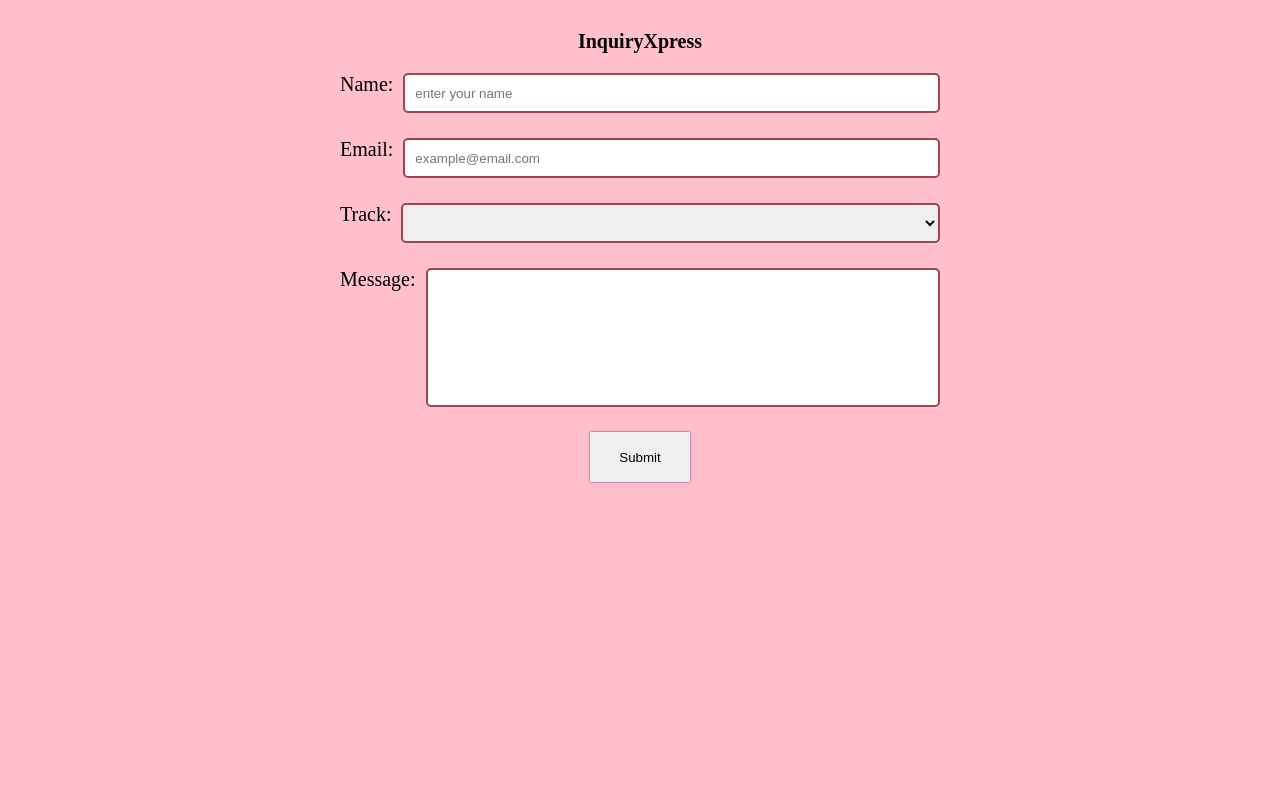
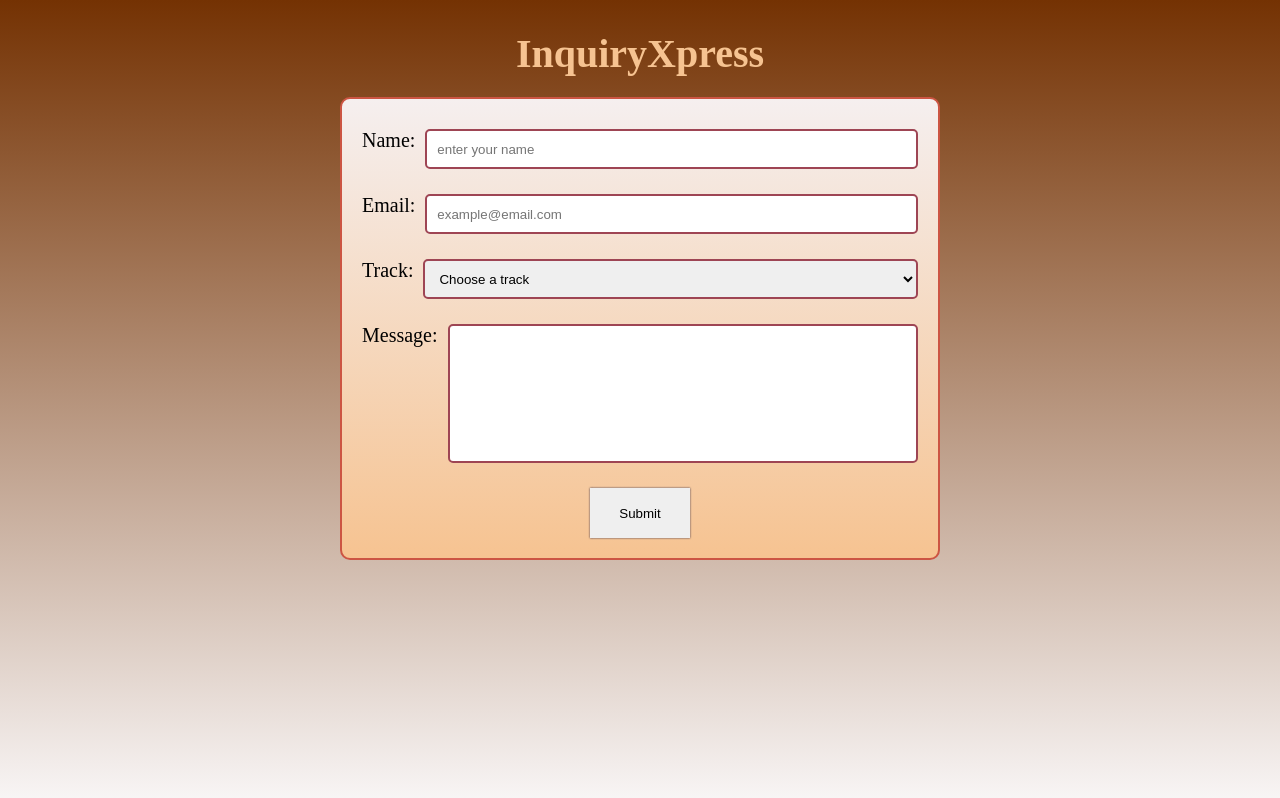
Before and after one commit to veiled-coder/inquiryXpress, a React (Create React App) app: page / in a window 1280 px wide. Built offline with nearby package versions, Linux system fonts and the light colour scheme.

Commit message:
styled the app

```diff
--- a/src/App.css
+++ b/src/App.css
@@ -1,5 +1,5 @@
 .App{
-  background-color: pink;
+background: linear-gradient( rgb(116, 50, 3)  , rgb(248, 245, 245) );
   max-width: 100%;
   min-height: 100vh;
   display: flex;
@@ -7,3 +7,7 @@
   align-items: center;
   padding-top: 3rem;
 }
+h1{
+  font-size: 4rem;
+  color: rgb(246, 195, 145);
+}
--- a/src/components/Form.js
+++ b/src/components/Form.js
@@ -53,7 +53,7 @@ function Form() {
   }
   return (
     <form className="form" onSubmit={handleSubmit(submission, onSubmitError)}>
-      <p>
+      <p className="submit-status">
         {success
           ? "Submitted sucessfully ✅ "
           : failure
@@ -112,6 +112,8 @@ function Form() {
             name="selectInput"
             {...register("subject", { required: "Choose a track" })}
           >
+            {" "}
+            <option value="">Choose a track</option>
             <option value="option1">Frontend development</option>
             <option value="option2">Backend development</option>
             <option value="option3">Full-stack development</option>
--- a/src/styles/form.css
+++ b/src/styles/form.css
@@ -3,6 +3,10 @@
   width: 60rem;
   max-width: 90%;
   text-align: center;
+  background: linear-gradient(to top,rgb(246, 195, 145) 0%, #f5efef 100%);
+  padding: 2rem;
+  border-radius: 1rem;
+  border: 2px solid rgb(204, 85, 67);
 }
 
 .form-group {
@@ -65,12 +69,12 @@ textarea {
   }
 }
 .load-spinner {
-  width: 25px;
-  height: 25px;
+  width: 30px;
+  height: 30px;
   border-radius: 50%;
-  border: 5px solid red;
-  border-top: 5px solid green;
-  border-bottom: 5px solid blue;
+  border: 3px solid rgb(236, 187, 146);
+  border-top: 3px solid rgb(188, 87, 14) ;
+  /* border-bottom: 5px solid blue; */
   animation: spinner 0.5s linear infinite;
   text-align: center;
   position: absolute;
@@ -79,6 +83,11 @@ textarea {
   right: 0;
   bottom: 0;
   margin: auto;
+}
+.submit-status{
+  color: black;
+  font-size: 2rem;
+  margin-bottom: 1rem;
 }
 @media (max-width: 425px) {
   .form-group {
```
